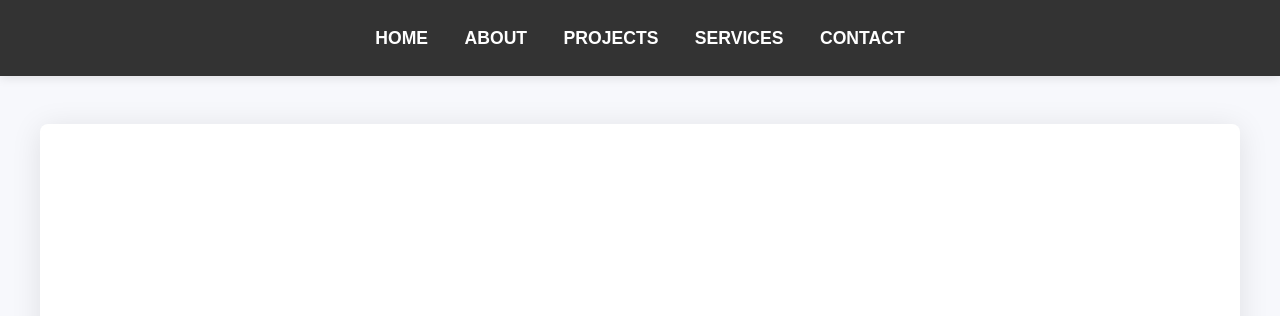
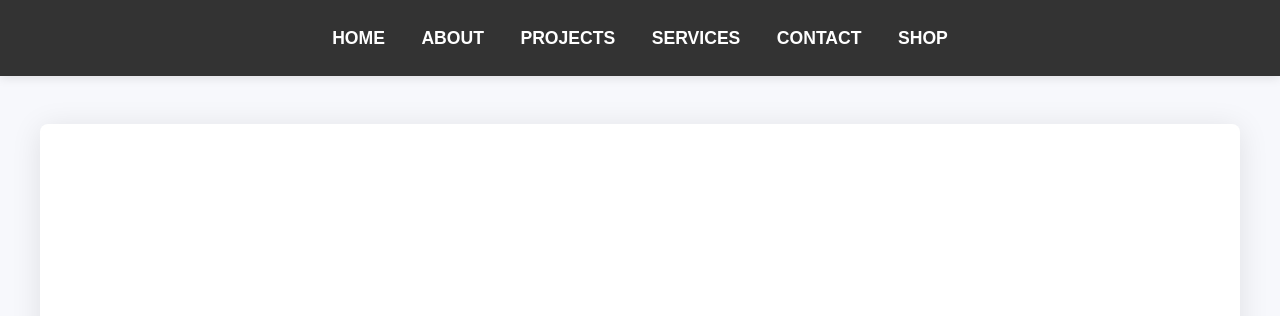
Before and after one commit to AdamAlNajar/PersonalPortfolio, an Eleventy site: page index.md in a window 1280 px wide. Shown: the top 316 px of the page. Built offline with nearby package versions, Linux system fonts and the light colour scheme; Eleventy itself is replaced by a stand-in of ours; files that its build step writes are made by us from their sources.

Commit message:
Update layout.njk

```diff
--- a/_includes/layout.njk
+++ b/_includes/layout.njk
@@ -15,6 +15,7 @@
         <li><a href="/projects/">Projects</a></li>
         <li><a href="/services/">Services</a></li>
         <li><a href="/contact/">Contact</a></li>
+        <li><a href="/shop/">Shop</a></li>
       </ul>
     </nav>
   </header>
```
